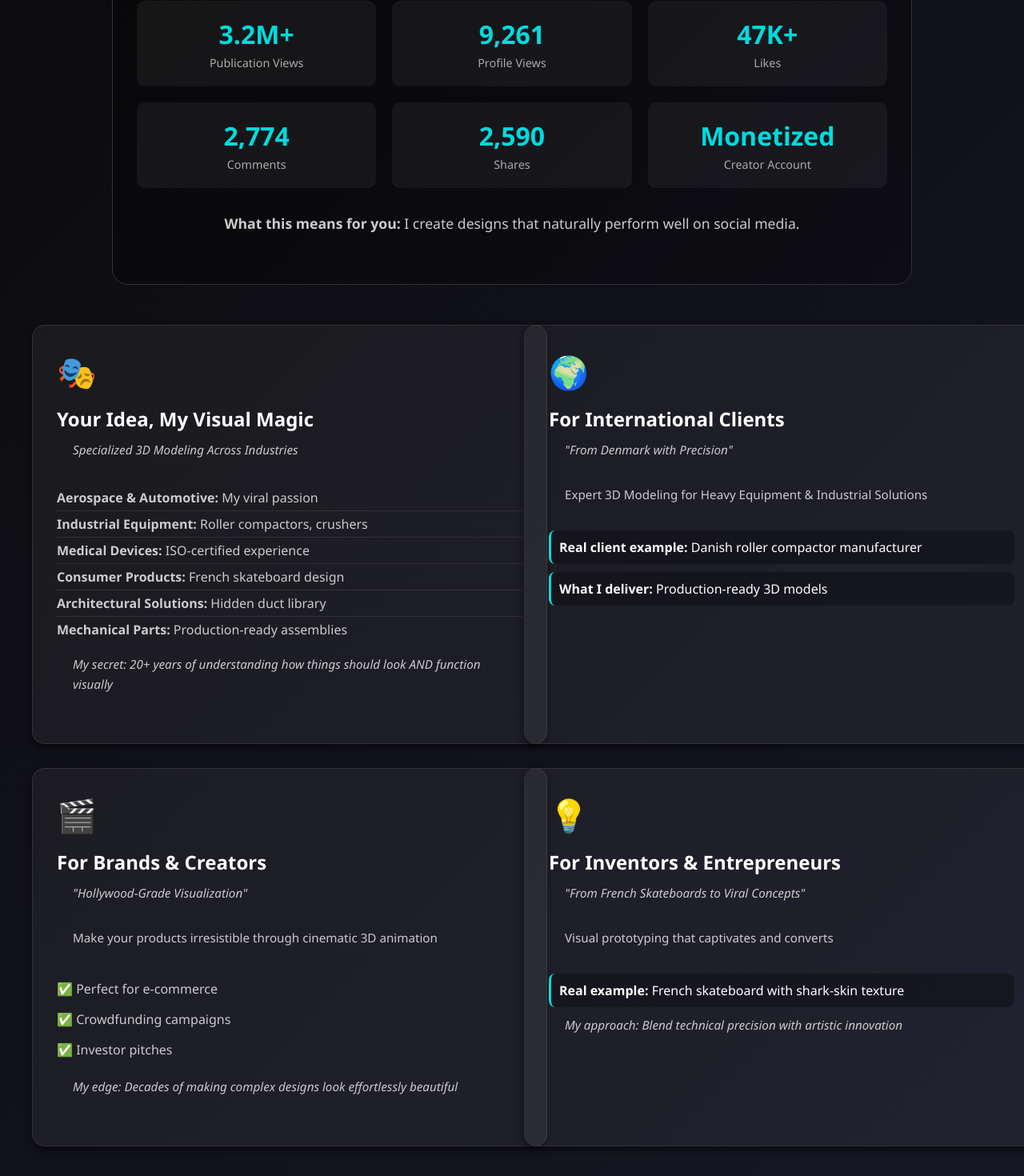
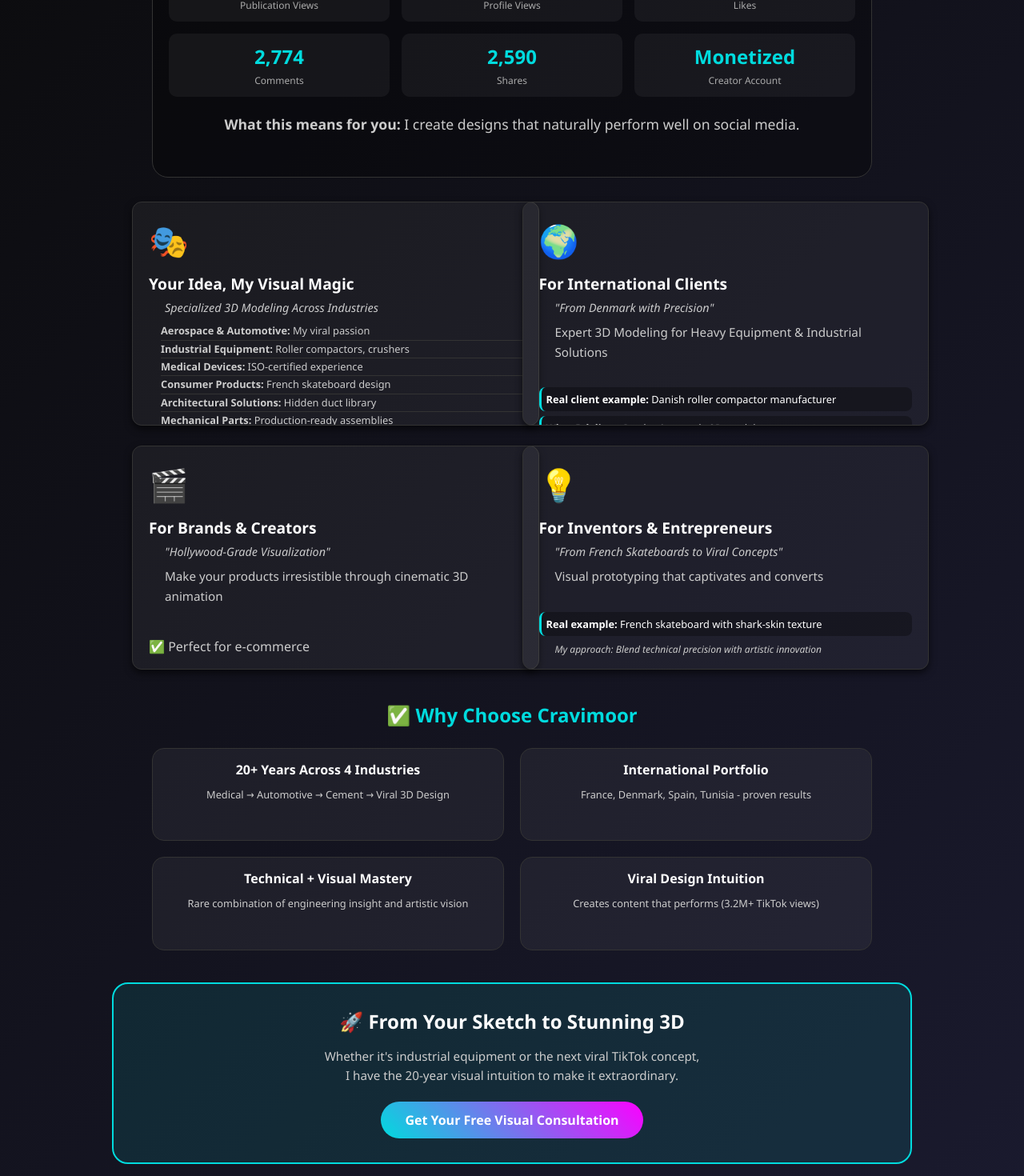
Before and after one commit to Walidghidhaoui/CRAVIMOOR, a React (Create React App) app: page / in a window 1280 px wide. Shown: the part 6340-7810 px from the top of the page at 80% size. Built offline with nearby package versions, Linux system fonts and the light colour scheme.

Commit message:
Update App.css
update

```diff
--- a/src/App.css
+++ b/src/App.css
@@ -432,92 +432,200 @@
 
 /* === OurServices Section Compatibility === */
 
-/* تأكد أن تنسيقاتنا الجديدة تعمل مع تصميمك الحالي */
 .our-services {
   text-align: center;
-  padding: 80px 20px !important; /* مهمة! تجاوز التنسيقات القديمة */
+  padding: 60px 20px !important; /* أقل تباعد */
   background: linear-gradient(135deg, #0a0a0a 0%, #1a1a2e 100%) !important;
-  max-width: 1600px;
-  margin: 4rem auto !important;
+  max-width: 1400px; /* أقل عرض */
+  margin: 3rem auto !important; /* أقل تباعد */
 }
 
-/* تأكد أن الـ h2 يعمل مع التدرج الجديد */
 .our-services h2 {
-  font-size: 3rem !important;
+  font-size: 2.5rem !important; /* أصغر */
   background: linear-gradient(45deg, #00dbde, #fc00ff) !important;
   -webkit-background-clip: text !important;
   -webkit-text-fill-color: transparent !important;
-  margin-bottom: 20px !important;
-  text-transform: uppercase;
-  letter-spacing: 2px;
+  margin-bottom: 15px !important;
 }
 
-/* تعديل شبكة الخدمات القديمة لتتلاءم مع الجديدة */
+/* شبكة الخدمات - تصغير البطاقات */
 .service-grid {
   display: grid !important;
   grid-template-columns: repeat(2, 1fr) !important;
-  gap: 30px !important;
-  margin: 50px 0 !important;
-  width: 100% !important;
-  max-width: 1200px !important;
-  margin-left: auto !important;
-  margin-right: auto !important;
+  gap: 25px !important; /* تباعد أقل */
+  margin: 30px auto !important; /* أقل تباعد */
+  width: 95% !important; /* أقل عرض */
+  max-width: 1000px !important; /* أصغر */
 }
 
-/* بطاقات الخدمات الجديدة */
+/* تصغير البطاقات نفسها */
 .service-card {
   background: rgba(255, 255, 255, 0.05) !important;
-  border-radius: 15px !important;
-  padding: 30px !important;
+  border-radius: 12px !important;
+  padding: 20px !important; /* أقل حشو */
   border: 1px solid #333 !important;
   transition: all 0.3s ease !important;
   text-align: left !important;
   height: auto !important;
-  min-height: 300px !important;
+  min-height: 220px !important; /* أقل ارتفاع */
+  max-height: 280px !important; /* حد أقصى */
+  overflow: hidden; /* منع تجاوز المحتوى */
 }
 
 .service-card:hover {
-  transform: translateY(-10px) !important;
+  transform: translateY(-8px) !important; /* رفع أقل */
   border-color: #00dbde !important;
-  box-shadow: 0 10px 30px rgba(0, 219, 222, 0.2) !important;
+  box-shadow: 0 8px 20px rgba(0, 219, 222, 0.2) !important;
 }
 
-/* إصلاحات للريسبونسيف */
-@media (max-width: 1024px) {
-  .service-grid {
-    grid-template-columns: repeat(2, 1fr) !important;
-    gap: 20px !important;
-  }
+/* تصغير العناصر داخل البطاقة */
+.service-card h3 {
+  font-size: 1.2rem !important; /* أصغر */
+  margin-bottom: 8px !important;
+  line-height: 1.3 !important;
 }
 
+.service-subtitle {
+  font-size: 0.9rem !important; /* أصغر */
+  margin-bottom: 10px !important;
+  line-height: 1.2 !important;
+}
+
+.service-list {
+  margin: 8px 0 !important;
+  padding-left: 15px !important;
+}
+
+.service-list li {
+  font-size: 0.8rem !important; /* أصغر */
+  padding: 3px 0 !important;
+  line-height: 1.2 !important;
+}
+
+.client-example {
+  font-size: 0.8rem !important;
+  padding: 6px !important;
+  margin: 6px 0 !important;
+}
+
+.service-note {
+  font-size: 0.75rem !important; /* أصغر */
+  margin-top: 10px !important;
+  line-height: 1.2 !important;
+}
+
+/* إحصائيات TikTok - تصغير */
+.tiktok-stats {
+  padding: 20px !important;
+  margin: 25px auto !important;
+  max-width: 900px !important;
+}
+
+.tiktok-stats h3 {
+  font-size: 1.4rem !important;
+}
+
+.stats-grid {
+  gap: 15px !important;
+  margin: 20px 0 !important;
+}
+
+.stat-item {
+  padding: 12px !important;
+}
+
+.stat-number {
+  font-size: 1.5rem !important;
+}
+
+.stat-label {
+  font-size: 0.75rem !important;
+}
+
+/* Why Choose - تصغير */
+.why-choose {
+  margin: 40px 0 !important;
+}
+
+.why-choose h3 {
+  font-size: 1.5rem !important;
+  margin-bottom: 25px !important;
+}
+
+.reasons-grid {
+  gap: 20px !important;
+  max-width: 900px !important;
+}
+
+.reason {
+  padding: 15px !important;
+}
+
+.reason strong {
+  font-size: 1rem !important;
+}
+
+.reason p {
+  font-size: 0.8rem !important;
+}
+
+/* CTA - تصغير */
+.cta-section {
+  padding: 30px !important;
+  margin-top: 40px !important;
+}
+
+.cta-section h3 {
+  font-size: 1.5rem !important;
+  margin-bottom: 15px !important;
+}
+
+.cta-section p {
+  font-size: 0.95rem !important;
+  margin-bottom: 20px !important;
+}
+
+.cta-button {
+  padding: 12px 30px !important;
+  font-size: 1rem !important;
+}
+
+/* للشاشات الصغيرة */
 @media (max-width: 768px) {
   .service-grid {
     grid-template-columns: 1fr !important;
-    gap: 25px !important;
+    gap: 20px !important;
+    width: 90% !important;
   }
 
-  .our-services {
-    padding: 60px 15px !important;
+  .service-card {
+    min-height: auto !important;
+    max-height: none !important;
   }
 
-  .our-services h2 {
-    font-size: 2.5rem !important;
+  .stats-grid {
+    grid-template-columns: repeat(3, 1fr) !important;
   }
 }
 
 @media (max-width: 480px) {
-  .service-grid {
-    gap: 20px !important;
-  }
-
-  .service-card {
-    padding: 20px !important;
+  .our-services {
+    padding: 40px 15px !important;
   }
 
   .our-services h2 {
     font-size: 2rem !important;
   }
+
+  .service-card {
+    padding: 15px !important;
+  }
+
+  .stats-grid {
+    grid-template-columns: repeat(2, 1fr) !important;
+  }
 }
+
 /* Responsive */
 @media (max-width: 768px) {
   .section h2 {
```
